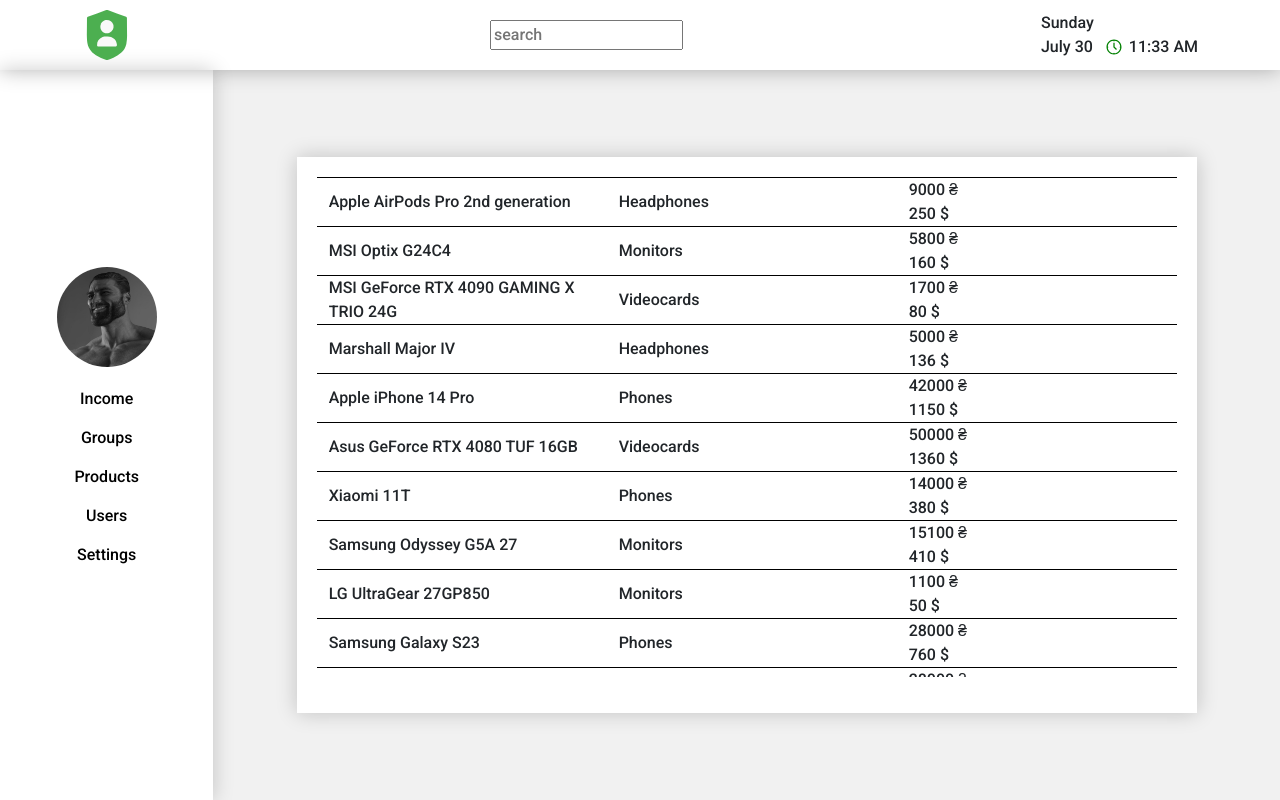
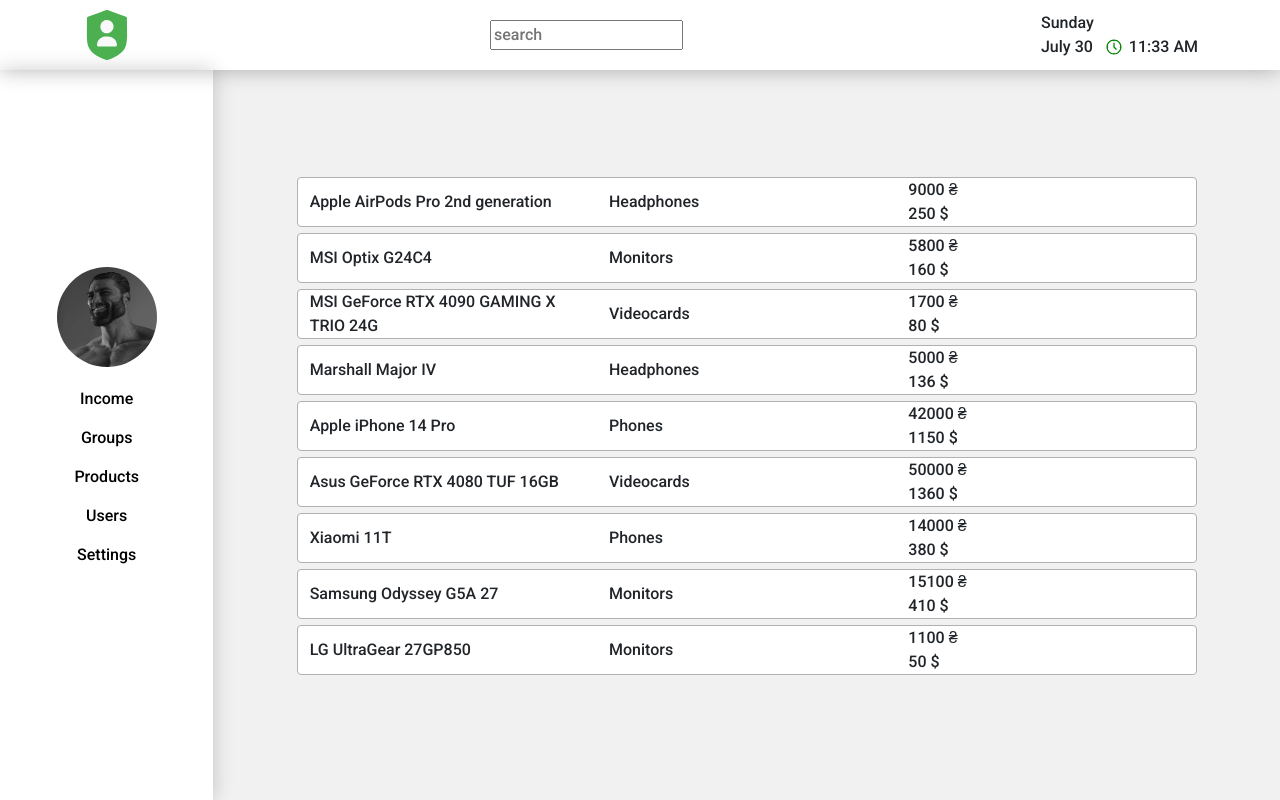
Before and after one commit to MaksymMaliuk/dzencode_test-task, a Next.js app: page /products in a window 1280 px wide. Built offline with nearby package versions, Linux system fonts and the light colour scheme.

Commit message:
add: custom scrollbar added

```diff
--- a/src/app/layout.tsx
+++ b/src/app/layout.tsx
@@ -1,4 +1,5 @@
 import 'bootstrap/scss/bootstrap.scss';
+import '../styles/custom-scrollbar.scss';
 import { Header } from '@/components/Header';
 import { NavBar } from '@/components/NavBar/NavBar';
 import styles from './layout.module.scss';
--- a/src/components/ProductItem/ProductItem.module.scss
+++ b/src/components/ProductItem/ProductItem.module.scss
@@ -1,9 +1,11 @@
 .product {
   display: flex;
-  border-top: 1px solid black;
   justify-content: center;
   align-items: center;
-  gap: 10px;
+  background-color: #fff;
+  border: 1px solid #b1b1b1;
+  border-radius: 4px;
+  margin-bottom: 6px;
 
 
   &__price {
--- a/src/components/ProductsList/ProductsList.module.scss
+++ b/src/components/ProductsList/ProductsList.module.scss
@@ -2,9 +2,6 @@
   display: flex;
   justify-content: center;
   width: 900px;
-  padding: 20px;
-  background-color: #fff;
-  box-shadow: 0 0 20px rgba(0, 0, 0, 0.2);
 }
 
 .product-list {
--- /dev/null
+++ b/src/styles/custom-scrollbar.scss
@@ -0,0 +1,16 @@
+::-webkit-scrollbar {
+  width: 6px;
+}
+
+::-webkit-scrollbar-track {
+  background: #f1f1f1;
+}
+
+::-webkit-scrollbar-thumb {
+  background: #888;
+  border-radius: 10px;
+}
+
+::-webkit-scrollbar-thumb:hover {
+  background: #555;
+}
```
